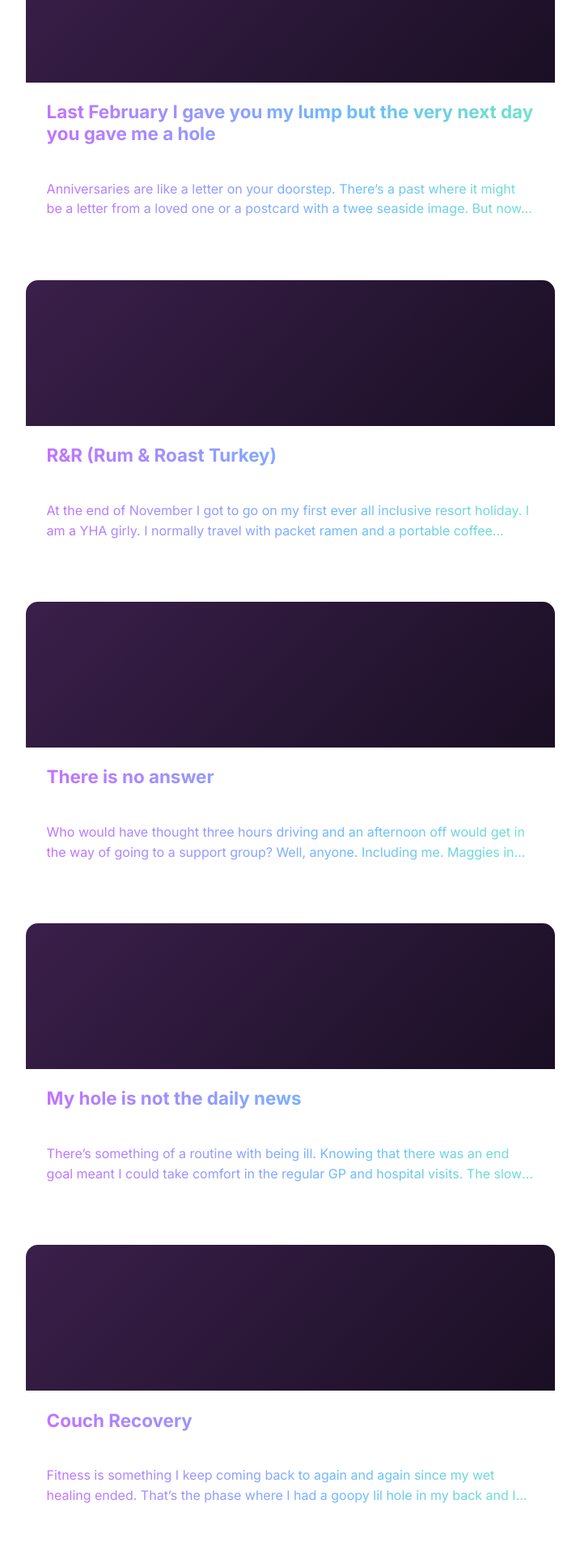
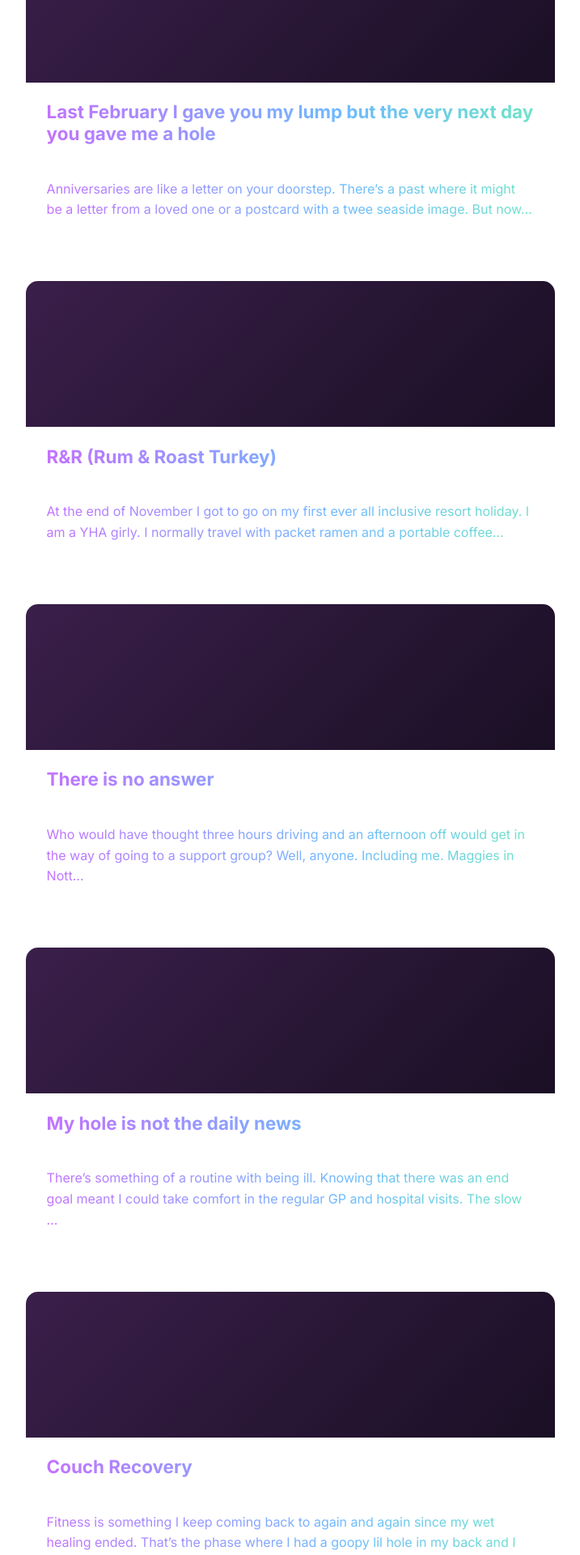
Before and after one commit to Marmitewarlock/suzal, a Jekyll site: the page built from blog.md, in a window 1280 px wide. Shown: the part 470-2390 px from the top of the page at 81% size, without its empty margins (281-998 px from the left). Built offline with Jekyll 4.4.1, drawn with Linux system fonts in a browser that asks for light colours.

Commit message:
Update royal-velvet.css

```diff
--- a/assets/css/royal-velvet.css
+++ b/assets/css/royal-velvet.css
@@ -225,25 +225,23 @@
   font-style: italic;
 }
 
-.post-card-excerpt {
+.post-card-excerpt * {
+  all: unset;
   font-size: 1rem;
   line-height: 1.55;
   font-weight: 400;
   font-family: var(--font-body, Inter), sans-serif;
-  opacity: 1;
+  color: var(--text-normal);
+
 
   /* Clamp to 2 lines */
   display: -webkit-box;
   -webkit-line-clamp: 2;
   -webkit-box-orient: vertical;
   overflow: hidden;
+}
 
-  /* Fully reset gradient text */
-  background: none !important;
-  -webkit-background-clip: initial !important;
-  -webkit-text-fill-color: var(--text-normal) !important;
-  color: var(--text-normal) !important;
-}
+
 
 
 
```
